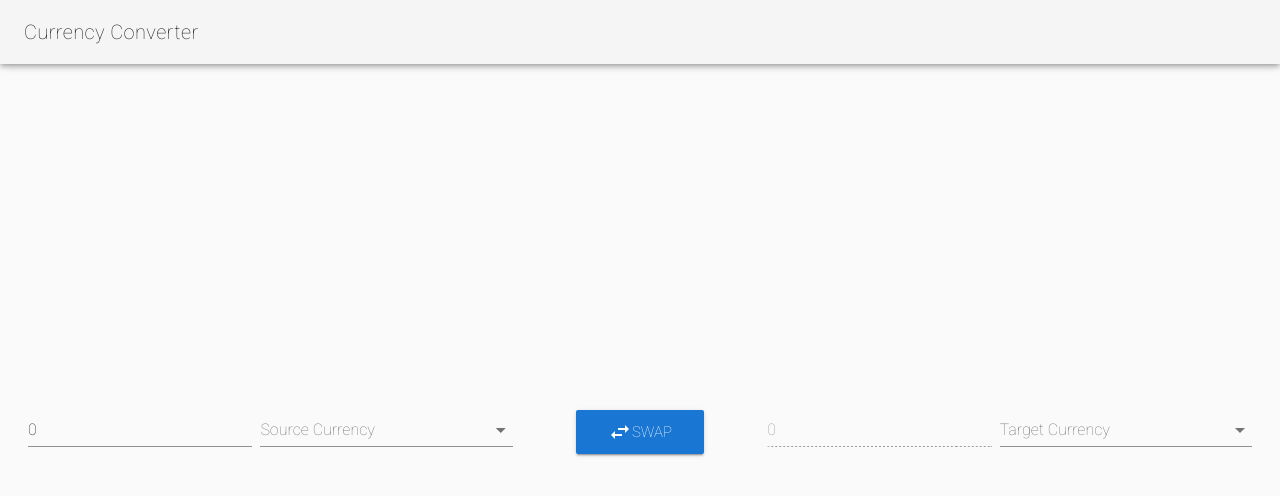
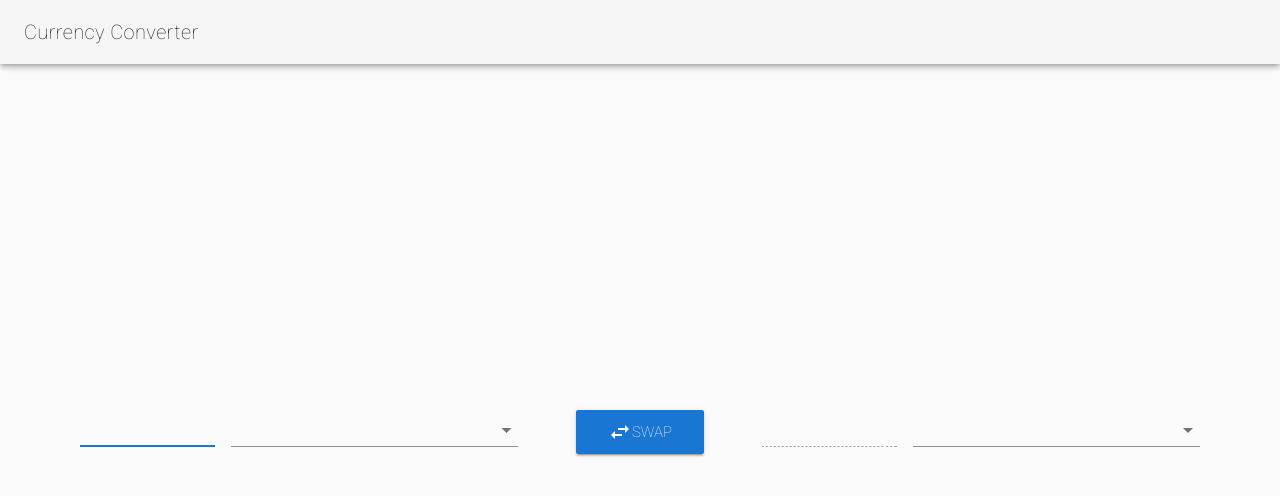
Before and after one commit to bviala/hwa-test, a Vue app: page / in a window 1280 px wide. Shown: the top 496 px of the page. Built offline with nearby package versions, Linux system fonts and the light colour scheme; no server answers.

Commit message:
Currency swapping + UI update

```diff
--- a/src/App.vue
+++ b/src/App.vue
@@ -5,7 +5,7 @@
       <v-toolbar-title v-text="title"></v-toolbar-title>
       <v-spacer></v-spacer>
     </v-toolbar>
-    <v-content>
+    <v-content :class="{'mx-0': $vuetify.breakpoint.smAndDown, 'mx-5': $vuetify.breakpoint.mdAndUp}" >
       <currency-converter/>
     </v-content>
   </v-app>
--- a/src/components/CurrencyConverter.vue
+++ b/src/components/CurrencyConverter.vue
@@ -2,32 +2,36 @@
   <v-container fluid fill-height>
     <v-layout
       :column="$vuetify.breakpoint.smAndDown"
-
       :align-center="$vuetify.breakpoint.mdAndUp"
     >
 
       <v-flex xs12>
         <v-layout row fill-height align-center>
+          <v-flex xs4>
             <v-text-field
-            class="mx-1"
+              autofocus
+              reverse
+              class="mx-2"
               v-model="sourceValue"
               :error-messages="sourceValueErrorMessage">
             </v-text-field>
+          </v-flex>
+          <v-flex xs8>
             <v-select
-            class="mx-1"
+              class="mx-2"
               :items="currencies"
               v-model="sourceCurrency"
-            autocomplete
-            label="Source Currency">
+              autocomplete>
             </v-select>
+          </v-flex>
         </v-layout>
       </v-flex>
 
       <v-flex xs6>
-        <v-layout justify-center>
+        <v-layout justify-center fill-height align-center>
           <v-btn
             large color="primary"
-            >
+            @click="swap">
             <v-icon>swap_horiz</v-icon>
             swap
           </v-btn>
@@ -36,18 +40,22 @@
 
       <v-flex xs12>
         <v-layout row fill-height align-center>
+          <v-flex xs4>
             <v-text-field
-            class="mx-1"
+              reverse
+              class="mx-2"
               v-model="targetValue"
               disabled>
             </v-text-field>
+          </v-flex>
+          <v-flex xs8>
             <v-select
-            class="mx-1"
+              class="mx-2"
               :items="currencies"
               v-model="targetCurrency"
-            autocomplete
-            label="Target Currency">
+              autocomplete>
             </v-select>
+          </v-flex>
         </v-layout>
       </v-flex>
 
@@ -64,11 +72,11 @@ export default {
   data () {
     return {
       currencies: [],
-      sourceValue: 0,
+      sourceValue: null,
       sourceValueErrorMessage: [],
-      sourceCurrency: null,
-      targetValue: 0,
-      targetCurrency: null
+      sourceCurrency: 'EUR',
+      targetValue: null,
+      targetCurrency: 'USD'
     }
   },
   created () {
@@ -83,6 +91,7 @@ export default {
       })
 
     this.debouncedValidateSourceValue = _.debounce(this.validateSourceValue, 300)
+    this.debouncedConvert = _.debounce(this.convert, 300)
   },
   methods: {
     validateSourceValue () {
@@ -106,7 +115,12 @@ export default {
 
       const conversionRate = answer.data.quotes[targetQuoteKey] / answer.data.quotes[sourceQuoteKey]
 
-      this.targetValue = this.sourceValue * conversionRate
+      this.targetValue = (this.sourceValue * conversionRate).toFixed(2)
+    },
+    swap () {
+      const swappingCurrency = this.sourceCurrency
+      this.sourceCurrency = this.targetCurrency
+      this.targetCurrency = swappingCurrency
     }
   },
   watch: {
@@ -115,12 +129,12 @@ export default {
     },
     sourceCurrency: function (newValue) {
       if (newValue && this.targetCurrency) {
-        this.convert()
+        this.debouncedConvert()
       }
     },
     targetCurrency: function (newValue) {
       if (this.sourceCurrency && newValue) {
-        this.convert()
+        this.debouncedConvert()
       }
     }
   }
```
Lines whose indentation alone changed are shown as unchanged.
